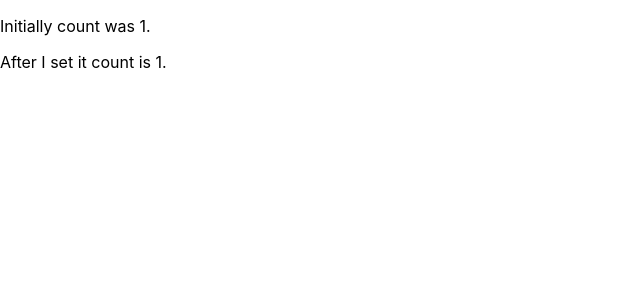
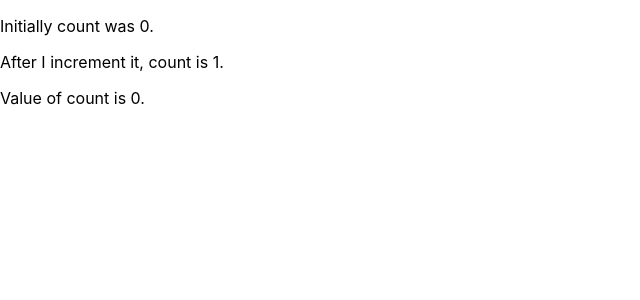
Before and after one commit to mrarthurwhite/use_state_react_hooks_demo, a React (Create React App) app in the folder use_state_initial_demo/: page / in a window 1280 px wide. Shown: the top 300 px of the page, without its empty margins (0-640 px from the left). Built offline with nearby package versions, Linux system fonts and the light colour scheme.

Commit message:
modified app.js & simplified it to not use useState

```diff
--- a/use_state_initial_demo/src/App.js
+++ b/use_state_initial_demo/src/App.js
@@ -5,15 +5,16 @@ function App() {
 
   // Declare a new state variable, which we'll call "count" & initialize it to 0
   const [count, setCount] = useState(0);
-  let initialCount = count;
+  const initialCount = count;
+  let finalCount =0;
   if (count==0) {
-    let finalCount = count +1;
-    setCount(finalCount);
+    finalCount = count +1;
   }
   return (
     <div>
       <p>Initially count was {initialCount}.</p>
-      <p>After I set it count is {count}.</p>
+      <p>After I increment it, count is {finalCount}.</p>
+      <p>Value of count is {count}.</p>
     </div>
   );
 }
```
